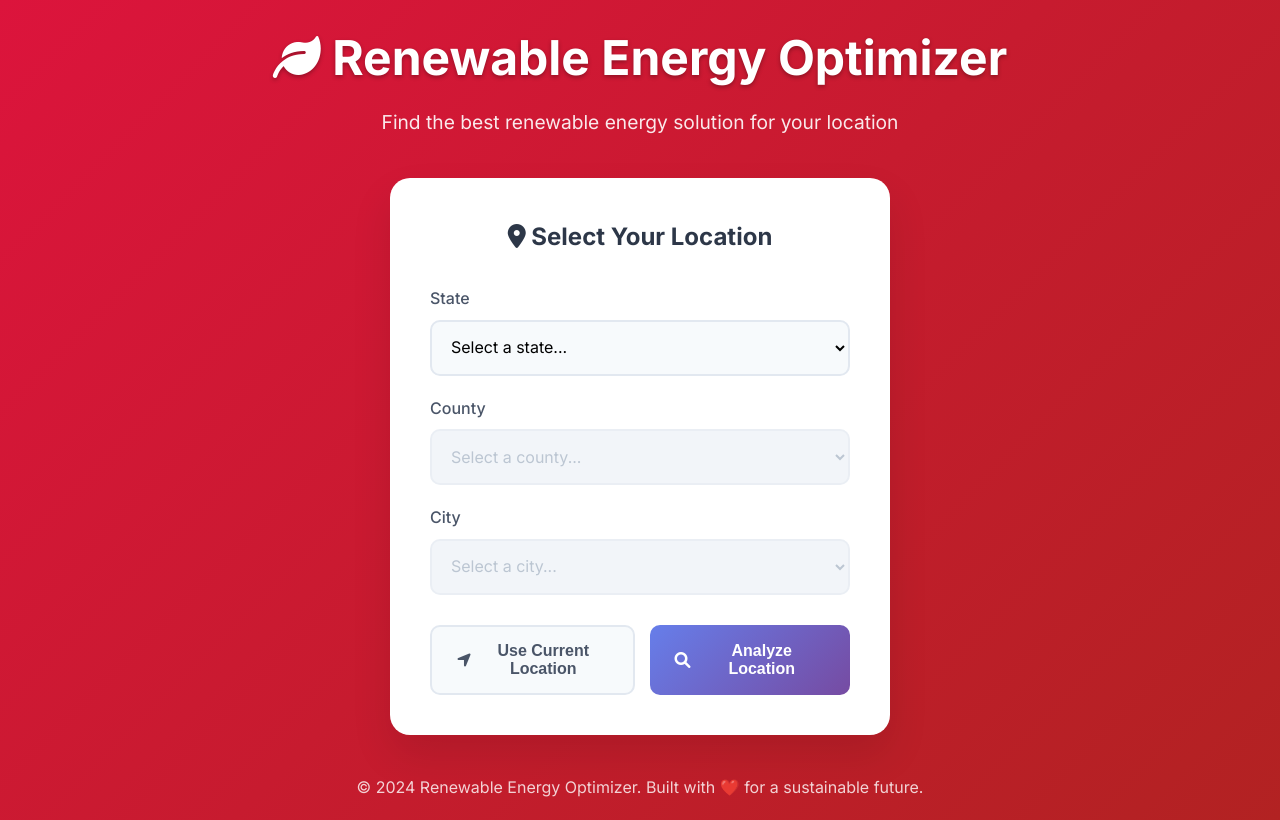
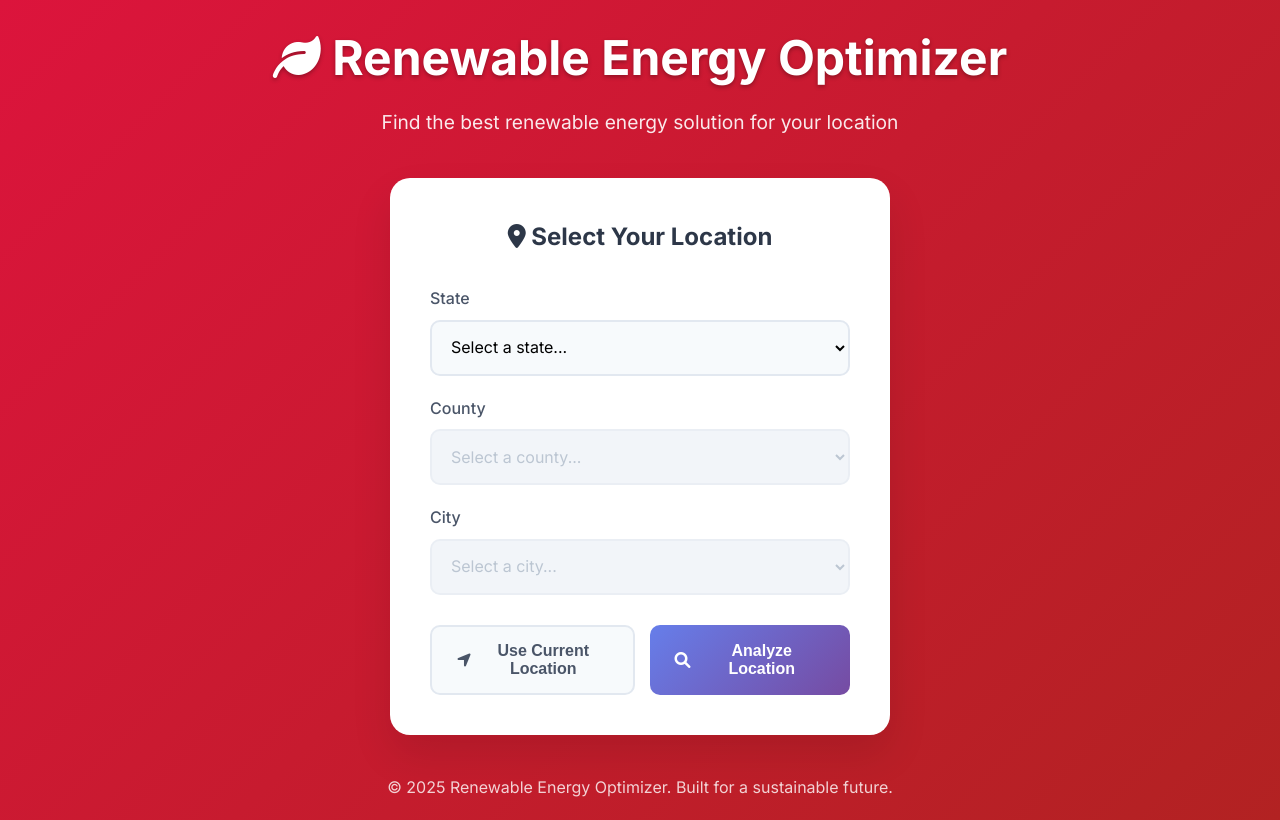
Before and after one commit to KBhanuVikash/Renewable_Energy_Optimizer-Tool, a plain HTML site: page index.html in a window 1280 px wide. Drawn offline with Linux system fonts and the light colour scheme.

Commit message:
Update index.html

```diff
--- a/index.html
+++ b/index.html
@@ -70,7 +70,7 @@
         </main>
 
         <footer class="footer">
-            <p>&copy; 2024 Renewable Energy Optimizer. Built with ❤️ for a sustainable future.</p>
+            <p>&copy; 2025 Renewable Energy Optimizer. Built for a sustainable future.</p>
         </footer>
     </div>
 
```
